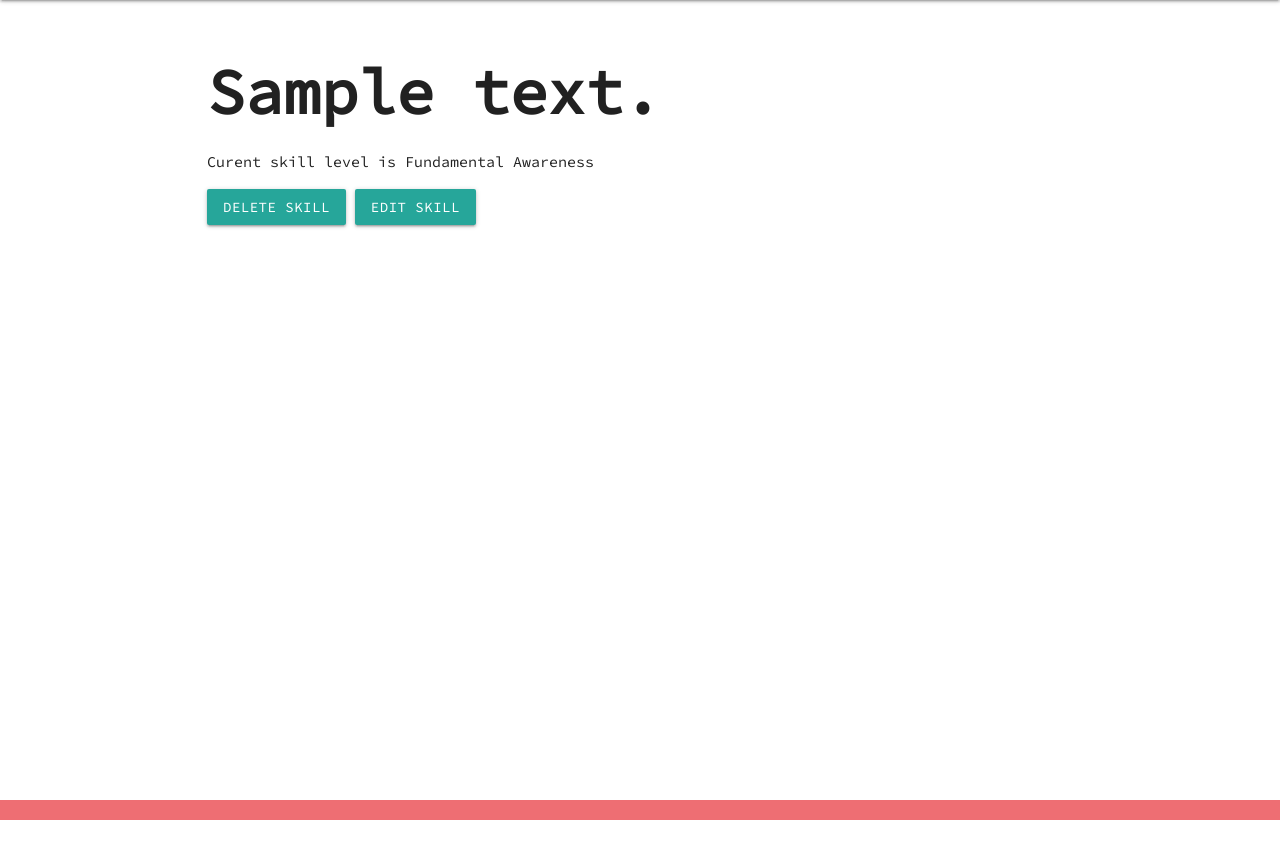
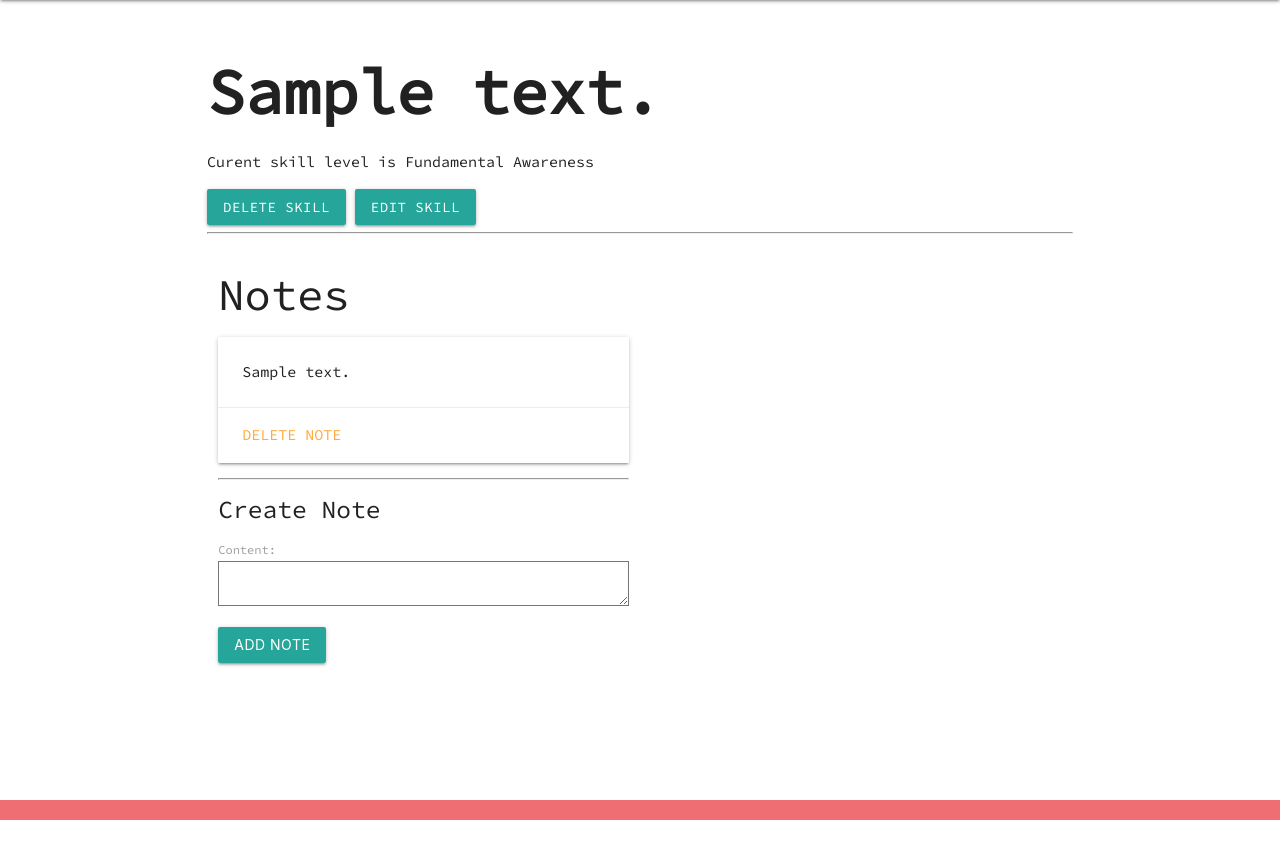
Before and after one commit to jermzblake/MyDevSkills-Django, a Django app: page /skill/1/ in a window 1280 px wide. Shown: the part 64-907 px from the top of the page. Run offline with Django 3.2, Linux system fonts and the light colour scheme; tables that the repository leaves empty hold one stand-in row (values such as "Sample post").

Commit message:
add note model and abiility to create and delete note. missing ability to return to detail page

```diff
--- a/main_app/forms.py
+++ b/main_app/forms.py
@@ -1,7 +1,12 @@
 from django.forms import ModelForm
-from .models import Skill
+from .models import Skill, Note
 
 class SkillForm(ModelForm):
     class Meta:
         model = Skill
         fields = ['description', 'skill_level']
+
+class NoteForm(ModelForm):
+    class Meta:
+        model = Note
+        fields = ['content']
--- a/main_app/models.py
+++ b/main_app/models.py
@@ -12,7 +12,7 @@ LEVELS = (
 )
 
 class Skill(models.Model):
-    description = models.TextField(max_length=250)
+    description = models.TextField(max_length=80)
     skill_level = models.IntegerField(choices=LEVELS, default=LEVELS[0][0])
     user = models.ForeignKey(User, on_delete=models.CASCADE)
 
@@ -21,3 +21,11 @@ class Skill(models.Model):
 
     def get_absolute_url(self):
         return reverse('detail', kwargs={'skill_id': self.id})
+
+
+class Note(models.Model):
+    content = models.TextField(max_length=250)
+    skill = models.ForeignKey(Skill, on_delete=models.CASCADE)
+
+    def _str__(self):
+        return self.content
--- a/main_app/templates/skills/detail.html
+++ b/main_app/templates/skills/detail.html
@@ -4,7 +4,35 @@
 <h1 class="detail-title">{{ skill.description }}</h1>
     <p>{{ skill }}</p>
     <a href="{% url 'skills_delete' skill.id %}" class="btn">Delete Skill</a>
-    <a href="{% url 'skills_update' skill.id %}" class="btn">Edit Skill</a>
+    <a href="{% url 'skills_update' skill.id %}" class="btn">Edit Skill</a><hr>
 
 
+
+    <div class="row">
+        <div class="col s6">
+            <h3>Notes</h3>
+            {% if notes.count %}
+                {% for note in notes %}
+                    <div class="card">
+                        <div class="card-content">
+                            {{ note.content }}
+                        </div>
+                        <div class="card-action">
+                            <a href="{% url 'notes_delete' skill.id note.id %}">delete note</a>
+                        </div>
+                    </div>
+                {% endfor %}
+            {% else %}
+                    <h5>---No Notes---</h5>
+            {% endif %}
+            <hr>
+            <h5>Create Note</h5>
+            <form action="{% url 'add_note' skill.id %}" method="post">
+                {% csrf_token %}
+                {{ note_form.as_p }}
+                <input type="submit" class="btn" value="Add Note">
+            </form>
+        </div>
+    </div>
+
 {% endblock %}
--- a/main_app/urls.py
+++ b/main_app/urls.py
@@ -7,7 +7,9 @@ urlpatterns = [
     path('skill/<int:skill_id>/', views.skill_detail, name='detail'),
     path('skill/create/', views.SkillCreate.as_view(), name='skills_create'),
     path('skill/<int:pk>/update', views.SkillUpdate.as_view(), name='skills_update'),
-    path('skill/<int:pk>/delete', views.SkillDelete.as_view(), name='skills_delete'),
+    path('skill/<int:pk>/delete/', views.SkillDelete.as_view(), name='skills_delete'),
+    path('skill/<int:skill_id>/add_note', views.add_note, name='add_note'),
+    path('skill/<int:skill_id>/note/<int:pk>/delete/', views.NoteDelete.as_view(), name='notes_delete'),
     path('accounts/signup/', views.signup, name='signup'),
 
 ]
--- a/main_app/views.py
+++ b/main_app/views.py
@@ -1,10 +1,11 @@
 from django.shortcuts import render, redirect
-from .models import Skill
+from .models import Skill, Note
 from django.contrib.auth import login
 from django.contrib.auth.forms import UserCreationForm
 from django.contrib.auth.decorators import login_required
 from django.views.generic.edit import CreateView, DeleteView, UpdateView
-from .forms import SkillForm
+from django.views.generic import ListView
+from .forms import SkillForm, NoteForm
 
 def home(request):
     return render(request, 'home.html')
@@ -36,9 +37,13 @@ def skill_index(request):
 
 def skill_detail(request, skill_id):
     skill = Skill.objects.get(id=skill_id)
-    return render(request, 'skills/detail.html', {'skill':skill})
-
-
+    note_form = NoteForm()
+    notes = Note.objects.filter(skill__id=skill_id)
+    return render(request, 'skills/detail.html', {
+      'skill':skill,
+      'note_form':note_form,
+      'notes':notes
+      })
 
 def new_skill(request):
   skill_form = SkillForm()
@@ -64,3 +69,19 @@ class SkillDelete(DeleteView):
 class SkillUpdate(UpdateView):
   model = Skill
   fields = ['description', 'skill_level']
+
+def add_note(request, skill_id):
+  # create a ModelForm instance using the data in request.POST
+  form = NoteForm(request.POST)
+  # validate the form
+  if form.is_valid():
+    # don't save the form to the db until it
+    # has the skill_id assigned
+    new_note = form.save(commit=False)
+    new_note.skill_id = skill_id
+    new_note.save()
+  return redirect('detail', skill_id=skill_id)
+
+class NoteDelete(DeleteView):
+  model = Note
+  success_url = '/index'  #supposed to be going back to detail page!
```
Also changed, not shown: main_app/templates/main_app/note_confirm_delete.html (added, +14 -0 lines), main_app/migrations/0003_auto_20201121_2239.py (added).
